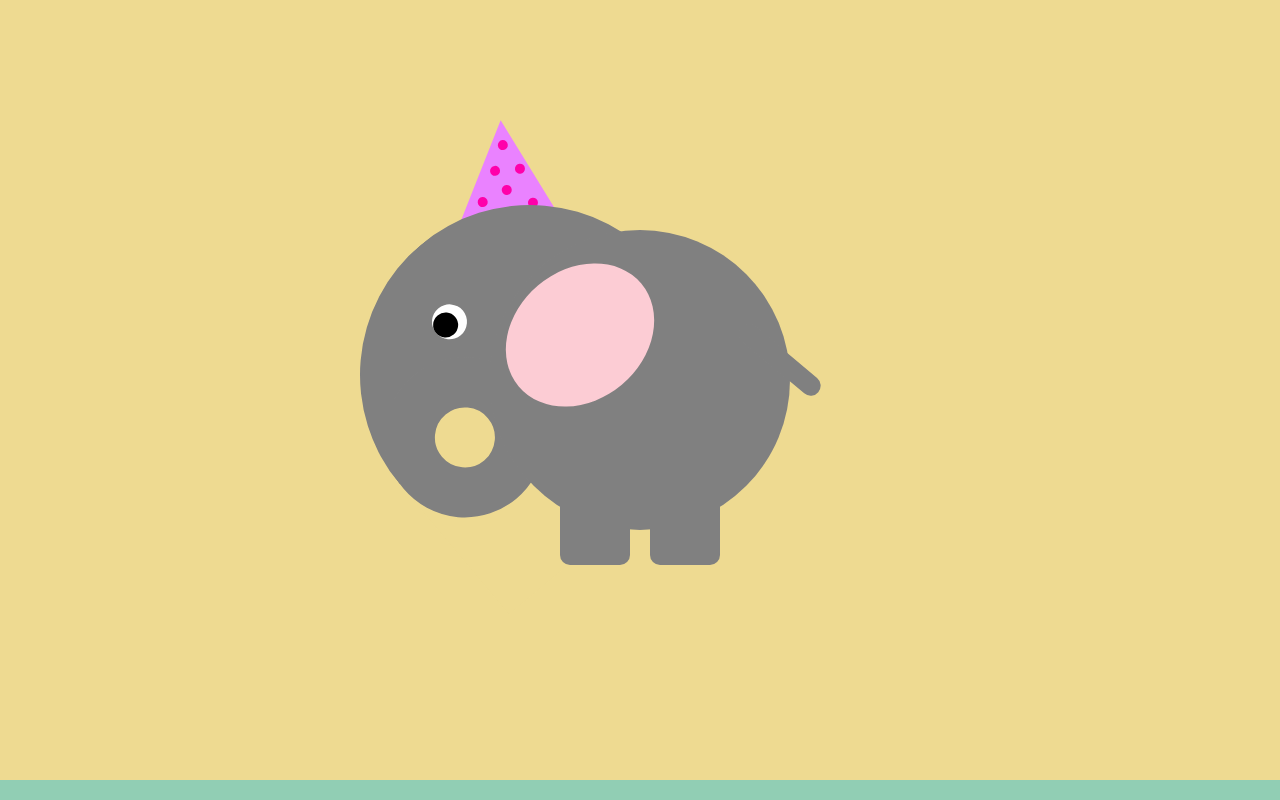
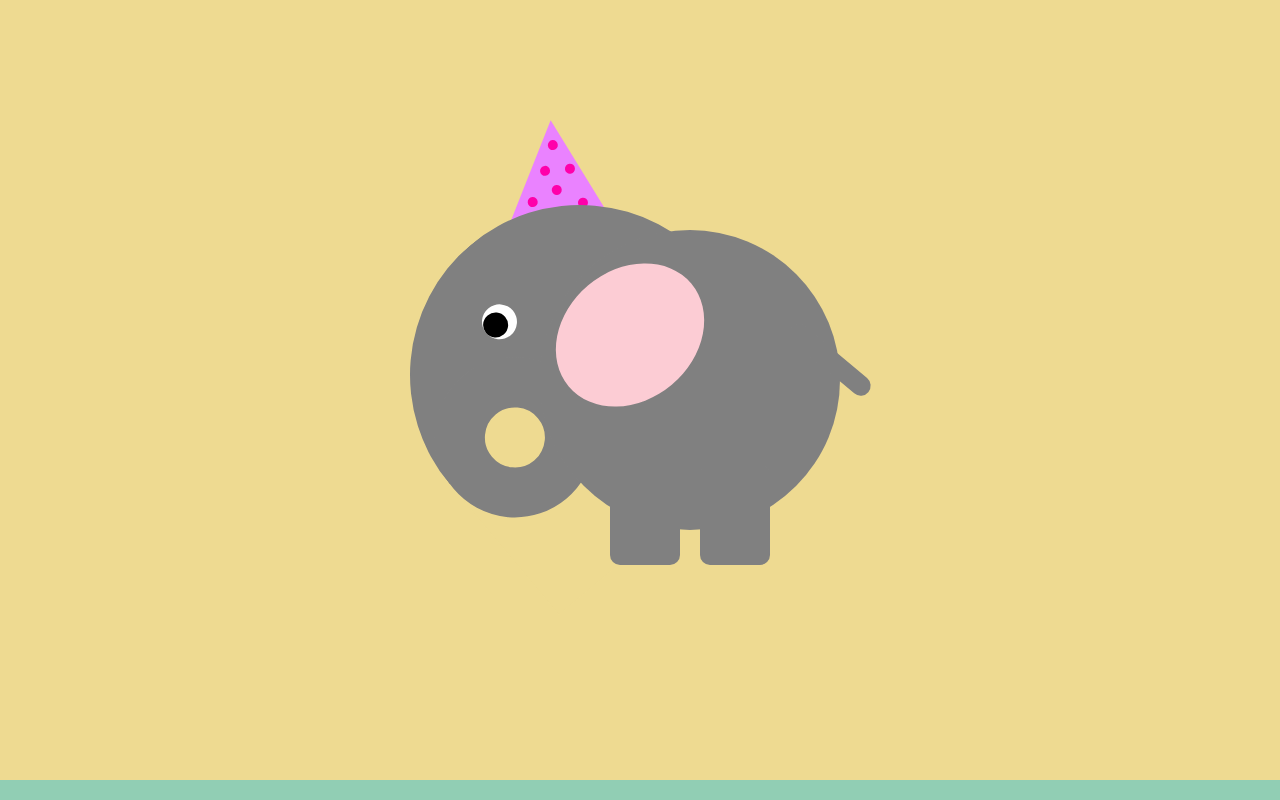
Before and after one commit to Soliaris/Camille_Test, a plain HTML site: page index.html in a window 1280 px wide. Shown: the part 820-1620 px from the top of the page. Drawn offline with Linux system fonts and the light colour scheme.

Commit message:
Update index.css

```diff
--- a/index.css
+++ b/index.css
@@ -39,6 +39,8 @@ body {
     position: relative;
     width: 500px;
     min-height: 500px;
+    display:flex;
+    justify-content: center;
 }
 
 .tiger .head {
@@ -47,7 +49,6 @@ body {
     border-radius: 50%;
     background-color: var(--main-orange);
     position: relative;
-    left:100px;
 }
 
 .tiger .ear {
@@ -121,7 +122,7 @@ body {
 
 .elephant {
     position: relative;
-    width: 500px;
+    min-width: 500px;
     min-height: 500px;
 }
 
@@ -130,9 +131,9 @@ body {
     height: 300px;
     border-radius: 50%;
     background-color: grey;
-    position:absolute;
+    position: absolute;
     top: 100px;
-    left: 100px;
+    left: 150px;
 }
 
 .elephant .head {
@@ -146,7 +147,7 @@ body {
     background-color:#eeda91;
     position: absolute;
     top: 75px;
-    left:-30px;
+    left:20px;
     z-index:-1;
     transform: rotate(-40deg);
 }
@@ -218,7 +219,7 @@ body {
     border-radius: 50%;
     position: absolute;
     top: 140px;
-    left: 110px;
+    left: 160px;
     transform: rotate(-40deg);
 }
 
@@ -230,7 +231,7 @@ body {
     border-left : 50px solid transparent;
     position: absolute;
     z-index: -2;
-    left: 65px;
+    left: 115px;
     top:-10px;
     transform:rotate(-5deg)
 }
```
